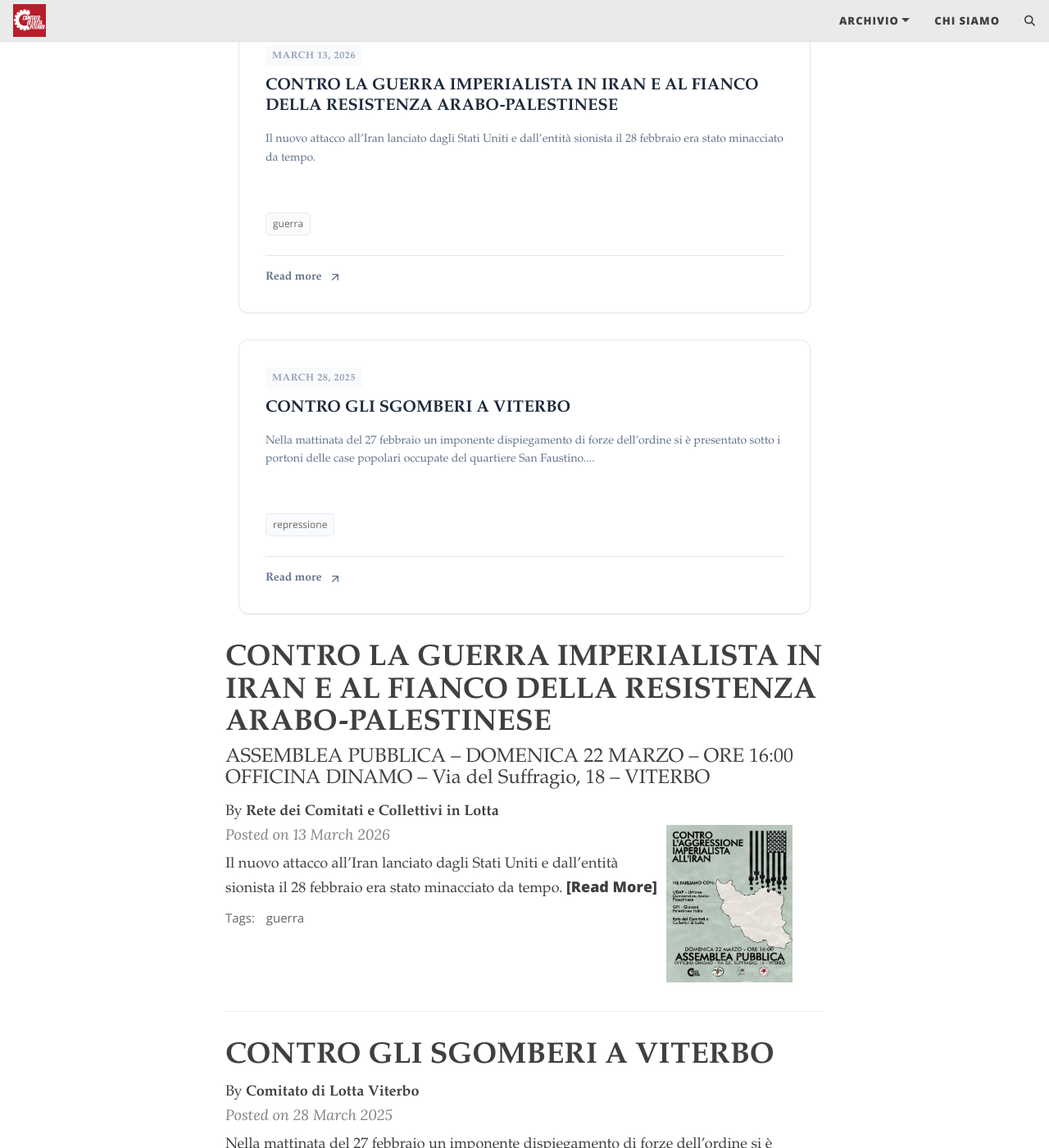
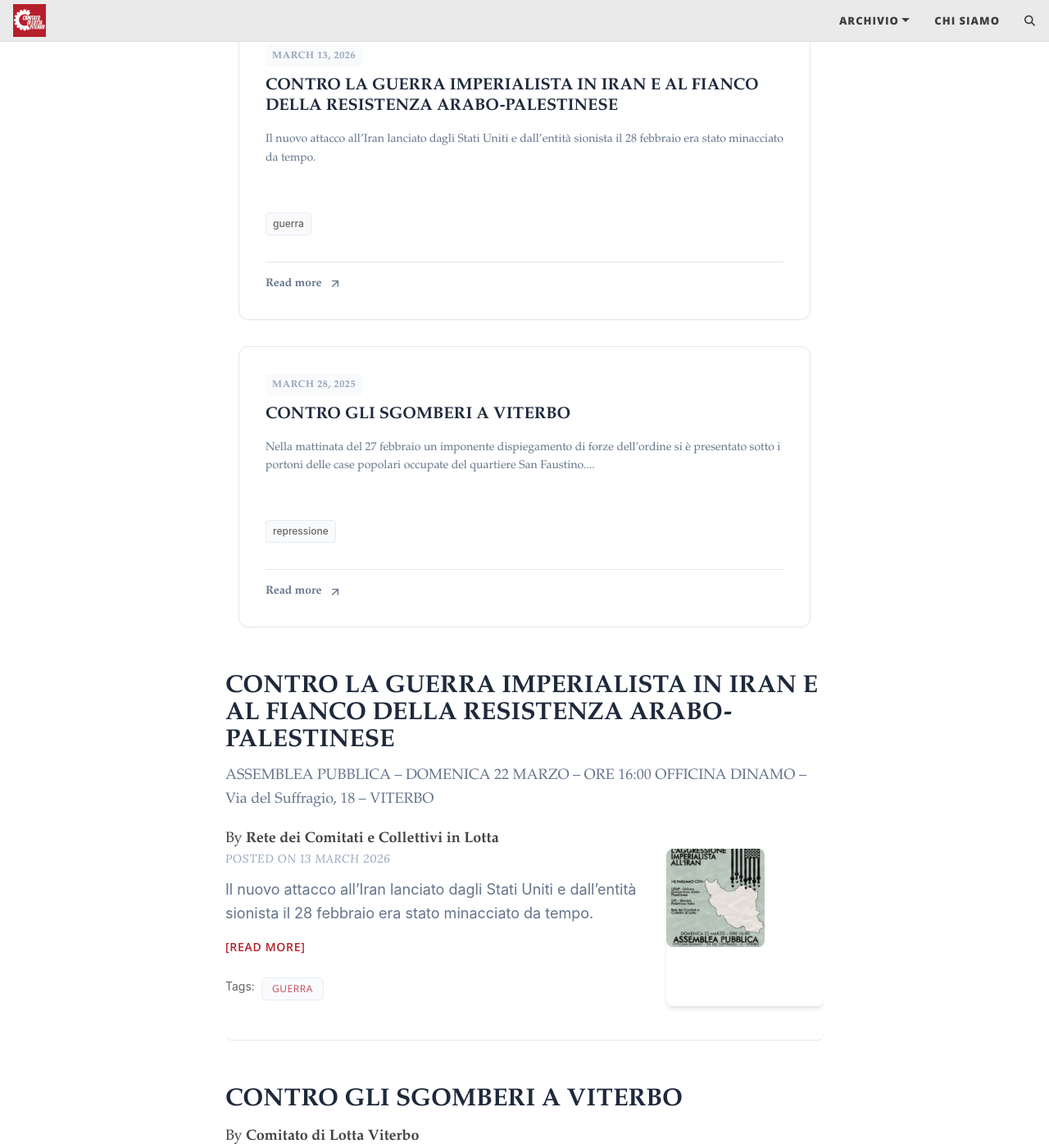
Before and after one commit to comlotvt/site, a Jekyll site: the page built from articoli/index.html, in a window 1280 px wide and 1400 px high, scrolled down 399 px. Shown: the whole window at 82% size. Built offline with Jekyll 4.4.1, drawn with Linux system fonts in a browser that asks for light colours; comment, search, counter and statistics services are not loaded.

Commit message:
Aggiunto post e tag

```diff
--- a/assets/css/index.css
+++ b/assets/css/index.css
@@ -646,3 +646,191 @@
 .search-box:has(input:not(:placeholder-shown))::after {
   opacity: 0;
 }
+
+/* --- Post Preview (Modern Cards) --- */
+
+.post-preview {
+  padding: var(--space-8) 0;
+  border-bottom: 1px solid var(--border-color);
+  transition: transform var(--transition-fast), box-shadow var(--transition-fast);
+  border-radius: var(--radius-lg);
+  margin: var(--space-4) 0;
+}
+
+.post-preview:hover {
+  transform: translateY(-2px);
+  box-shadow: var(--shadow-md);
+  background-color: var(--background-secondary);
+  padding: var(--space-8) var(--space-6);
+  margin: var(--space-4) calc(-1 * var(--space-6));
+}
+
+@media only screen and (min-width: 768px) {
+  .post-preview {
+    padding: var(--space-10) 0;
+  }
+}
+
+.post-preview:last-child {
+  border-bottom: 0;
+}
+
+.post-preview a {
+  text-decoration: none;
+  color: var(--text-primary);
+}
+
+.post-preview a:focus,
+.post-preview a:hover {
+  text-decoration: none;
+  color: var(--text-primary);
+}
+
+.post-preview .post-title {
+  font-size: var(--font-size-2xl);
+  font-weight: 700;
+  margin-top: 0;
+  margin-bottom: var(--space-3);
+  color: var(--text-primary);
+  transition: color var(--transition-fast);
+}
+
+.post-preview:hover .post-title {
+  color: var(--primary-color);
+}
+
+.post-preview .post-subtitle {
+  margin: 0 0 var(--space-4);
+  font-weight: 400;
+  color: var(--text-secondary);
+  font-size: var(--font-size-lg);
+  line-height: var(--leading-relaxed);
+}
+
+.post-preview .post-meta,
+.post-heading .post-meta {
+  color: var(--text-muted);
+  font-size: var(--font-size-sm);
+  font-weight: 500;
+  margin: 0 0 var(--space-3);
+  text-transform: uppercase;
+  letter-spacing: 0.05em;
+}
+
+.post-preview .post-entry {
+  font-family: var(--font-sans);
+  color: var(--text-secondary);
+  line-height: var(--leading-relaxed);
+}
+
+.post-entry-container {
+  display: inline-block;
+  width: 100%;
+}
+
+.post-entry {
+  width: 100%;
+}
+
+.post-image {
+  float: right;
+  height: 120px;
+  width: 120px;
+  margin-top: calc(-1 * var(--space-4));
+  margin-left: var(--space-6);
+  filter: grayscale(30%);
+  transition: filter var(--transition-normal), transform var(--transition-normal);
+  border-radius: var(--radius-lg);
+  overflow: hidden;
+  box-shadow: var(--shadow-md);
+}
+
+.post-image:hover {
+  filter: grayscale(0%);
+  transform: scale(1.02);
+}
+
+.post-image img {
+  border-radius: var(--radius-lg);
+  height: 120px;
+  width: 120px;
+  object-fit: cover;
+}
+
+.post-preview .post-read-more {
+  font-weight: 600;
+  color: var(--primary-color);
+  font-size: var(--font-size-sm);
+  text-transform: uppercase;
+  letter-spacing: 0.05em;
+  margin-top: var(--space-4);
+  display: inline-block;
+}
+
+@media only screen and (min-width: 768px) {
+  .post-preview .post-title {
+    font-size: var(--font-size-3xl);
+  }
+}
+
+/* --- Tags --- */
+
+.blog-tags {
+  font-family: var(--font-sans);
+  color: var(--text-muted);
+  font-size: var(--font-size-sm);
+  margin-bottom: var(--space-8);
+}
+
+.blog-tags a {
+  color: var(--primary-color);
+  text-decoration: none;
+  padding: var(--space-1) var(--space-3);
+  background-color: var(--background-secondary);
+  border-radius: var(--radius-md);
+  font-weight: 500;
+  font-size: var(--font-size-xs);
+  text-transform: uppercase;
+  letter-spacing: 0.05em;
+  margin-right: var(--space-2);
+  margin-bottom: var(--space-2);
+  display: inline-block;
+  transition: all var(--transition-fast);
+  border: 1px solid var(--border-color);
+}
+
+.blog-tags a:hover {
+  background-color: var(--primary-color);
+  color: white;
+  border-color: var(--primary-color);
+  transform: translateY(-1px);
+  box-shadow: var(--shadow-sm);
+}
+
+.post-preview .blog-tags {
+  margin-top: var(--space-4);
+  margin-bottom: 0;
+}
+
+@media only screen and (min-width: 768px) {
+  .post-preview .blog-tags {
+    margin-top: var(--space-6);
+  }
+}
+
+@media only screen and (max-width: 500px) {
+  .post-image,
+  .post-image img {
+    height: 80px;
+    width: 80px;
+  }
+
+  .post-image {
+    width: 100%;
+    text-align: center;
+    margin-top: 0;
+    float: none;
+    margin-left: 0;
+    margin-bottom: var(--space-4);
+  }
+}
```
